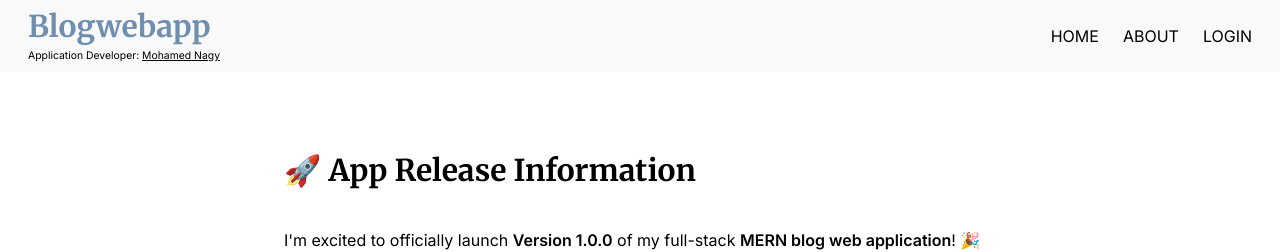
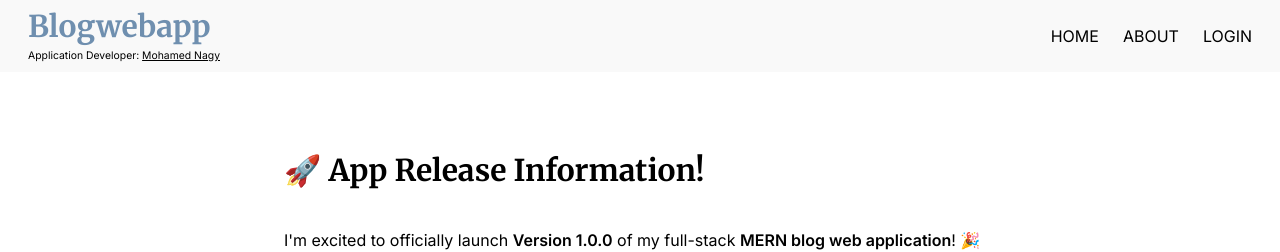
Before and after one commit to devmonagy/blogwebappdev, a React (Create React App) app in the folder client/: page /about in a window 1280 px wide. Shown: the top 252 px of the page. Built offline with nearby package versions, Linux system fonts and the light colour scheme; no server answers.

Commit message:
Fix console error

```diff
--- a/client/src/pages/About.tsx
+++ b/client/src/pages/About.tsx
@@ -15,7 +15,7 @@ const About: React.FC = () => {
 
   return (
     <div className="about container py-20 mx-auto p-7 flex flex-col gap-6 lg:max-w-screen-md">
-      <h1 className="text-3xl font-bold mb-4">🚀 App Release Information</h1>
+      <h1 className="text-3xl font-bold mb-4">🚀 App Release Information!</h1>
       <p className="mb-4">
         I'm excited to officially launch <strong>Version 1.0.0</strong> of my
         full-stack <strong>MERN blog web application</strong>! 🎉
```
